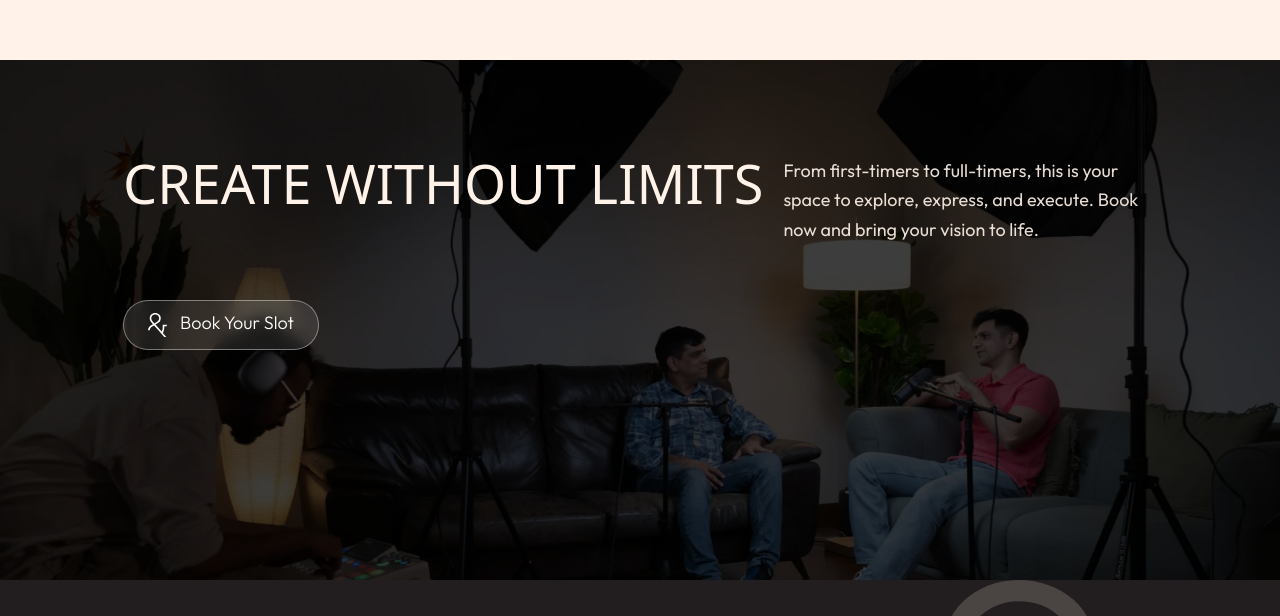
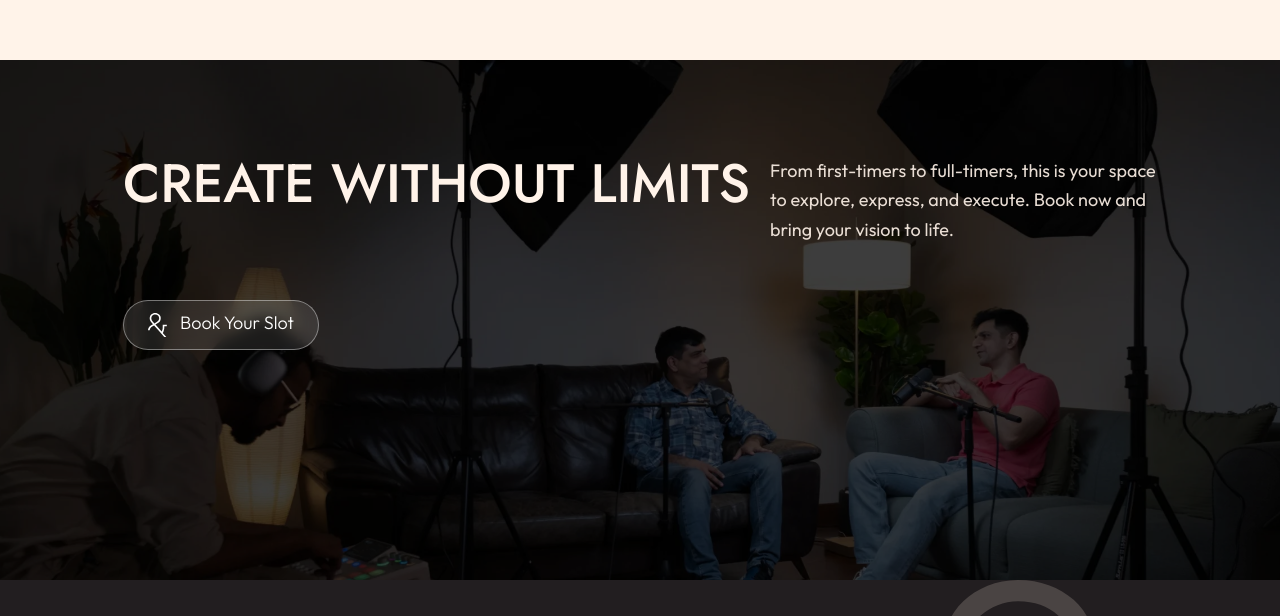
Before and after one commit to amarnath0038/BrainsAndBrands, a Next.js app: page / in a window 1280 px wide. Shown: the part 7186-7802 px from the top of the page. Built offline with nearby package versions, Linux system fonts and the light colour scheme.

Commit message:
Added new default font

```diff
--- a/src/app/layout.tsx
+++ b/src/app/layout.tsx
@@ -1,34 +1,27 @@
 import type { Metadata } from "next";
-import { Geist, Geist_Mono } from "next/font/google";
+import { Jost } from "next/font/google";
 import "./globals.css";
-import "remixicon/fonts/remixicon.css";
 
-const geistSans = Geist({
-  variable: "--font-geist-sans",
+const jost = Jost({
   subsets: ["latin"],
-});
-
-const geistMono = Geist_Mono({
-  variable: "--font-geist-mono",
-  subsets: ["latin"],
+  weight: ["300", "400", "500", "600", "700"],
 });
 
 export const metadata: Metadata = {
-  title: "Create Next App",
-  description: "Generated by create next app",
+  title: "Brains & Brands",
+  description: "Premium studio for content creation",
 };
 
 export default function RootLayout({
   children,
-}: Readonly<{
+}: {
   children: React.ReactNode;
-}>) {
+}) {
   return (
-    <html
-      lang="en"
-      className={`${geistSans.variable} ${geistMono.variable} h-full antialiased`}
-    >
-      <body className="min-h-full flex flex-col">{children}</body>
+    <html lang="en">
+      <body className={`${jost.className} min-h-full`}>
+        {children}
+      </body>
     </html>
   );
 }
```
